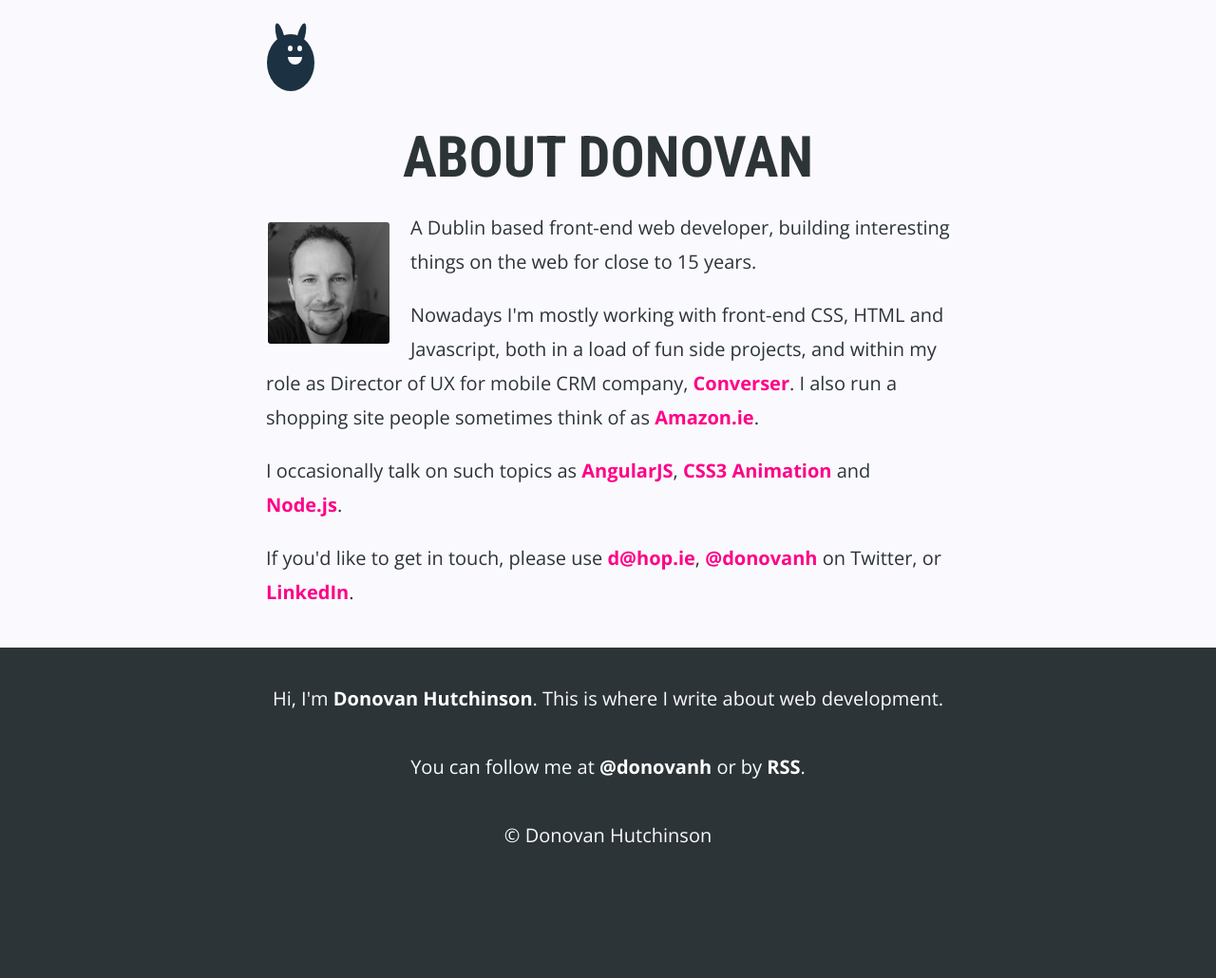
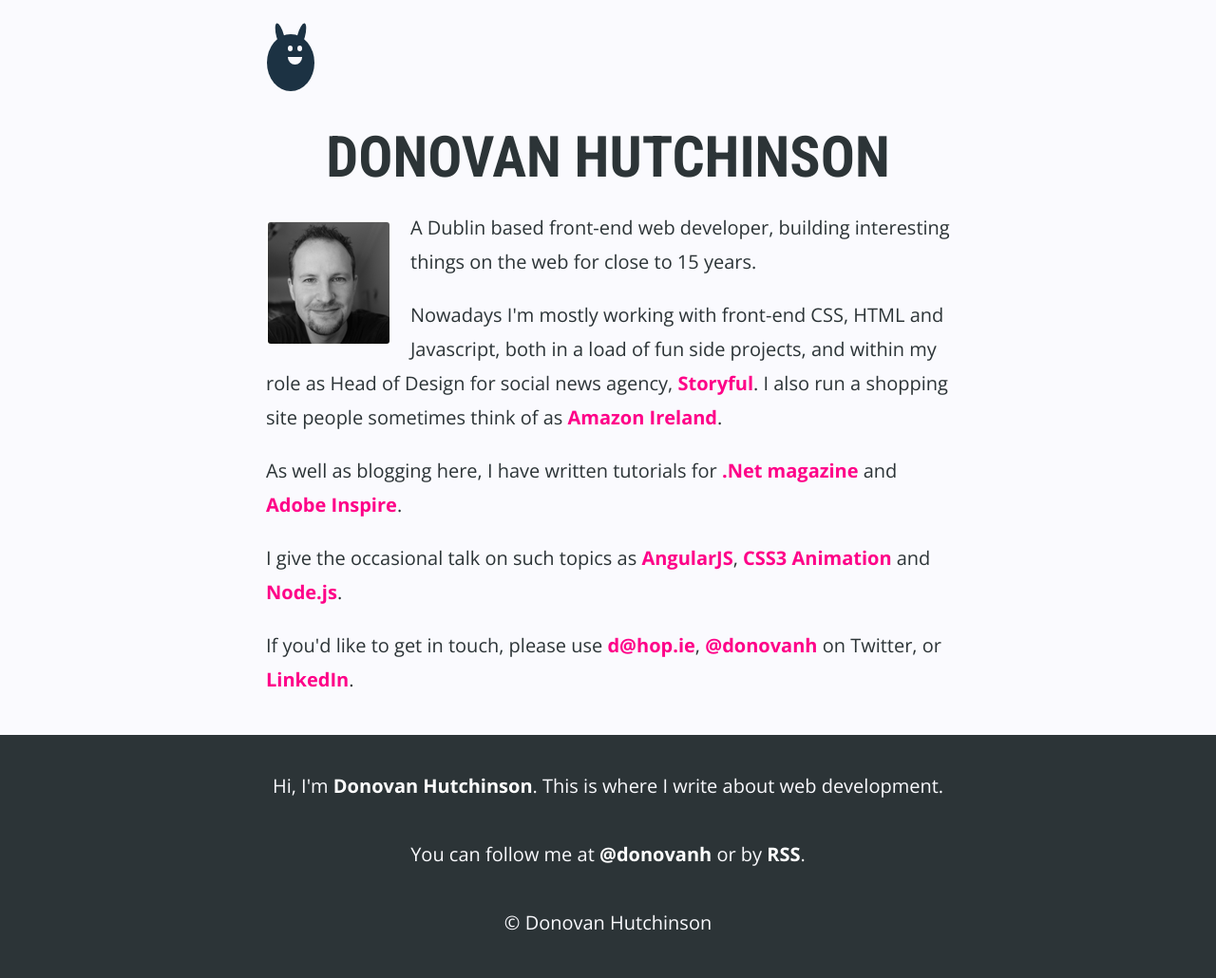
Before and after one commit to donovanh/donovanh.github.com, a Jekyll site: the page built from about/index.html, in a window 1280 px wide. Shown: the whole page at 95% size. Built offline with Jekyll 4.4.1, drawn with Linux system fonts in a browser that asks for light colours; nearby versions of some CDN libraries; before the commit the page ends 938 px from its top, so only the background shows below that.

Commit message:
Updated about details

```diff
--- a/about/index.html
+++ b/about/index.html
@@ -5,16 +5,18 @@ bodyTag: internal
 ---
 <article>
   <header>
-<h1>About Donovan</h1>
+<h1>Donovan Hutchinson</h1>
 </header>
 <section class="entry">
   <img src="/images/me.png" width="128" alt="Donovan Hutchinson" class="bordered left" />
 
   <p>A Dublin based front-end web developer, building interesting things on the web for close to 15 years.</p>
 
-  <p>Nowadays I'm mostly working with front-end CSS, HTML and Javascript, both in a load of fun side projects, and within my role as Director of UX for mobile CRM company, <a href="http://converser.io">Converser</a>. I also run a shopping site people sometimes think of as <a href="http://shopireland.ie">Amazon.ie</a>.</p>
+  <p>Nowadays I'm mostly working with front-end CSS, HTML and Javascript, both in a load of fun side projects, and within my role as Head of Design for social news agency, <a href="http://storyful.com">Storyful</a>. I also run a shopping site people sometimes think of as <a href="http://shopireland.ie">Amazon Ireland</a>.</p>
 
-  <p>I occasionally talk on such topics as <a href="/talks/angular-intro/">AngularJS</a>, <a href="/talks/css-animation/">CSS3 Animation</a> and <a href="/talks/node-intro/">Node.js</a>.</p>
+  <p>As well as blogging here, I have written tutorials for <a href="http://www.creativebloq.com/net-magazine">.Net magazine</a> and <a href="http://www.adobe.com/inspire.html">Adobe Inspire</a>.</p>
+
+  <p>I give the occasional talk on such topics as <a href="/talks/angular-intro/">AngularJS</a>, <a href="/talks/css-animation/">CSS3 Animation</a> and <a href="/talks/node-intro/">Node.js</a>.</p>
 
   <p>If you'd like to get in touch, please use <a href="mailto:d@hop.ie">d@hop.ie</a>, <a href="http://twitter.com/donovanh">@donovanh</a> on Twitter, or <a href="http://www.linkedin.com/profile/view?id=25849782">LinkedIn</a>.</p>
 </section>
```
